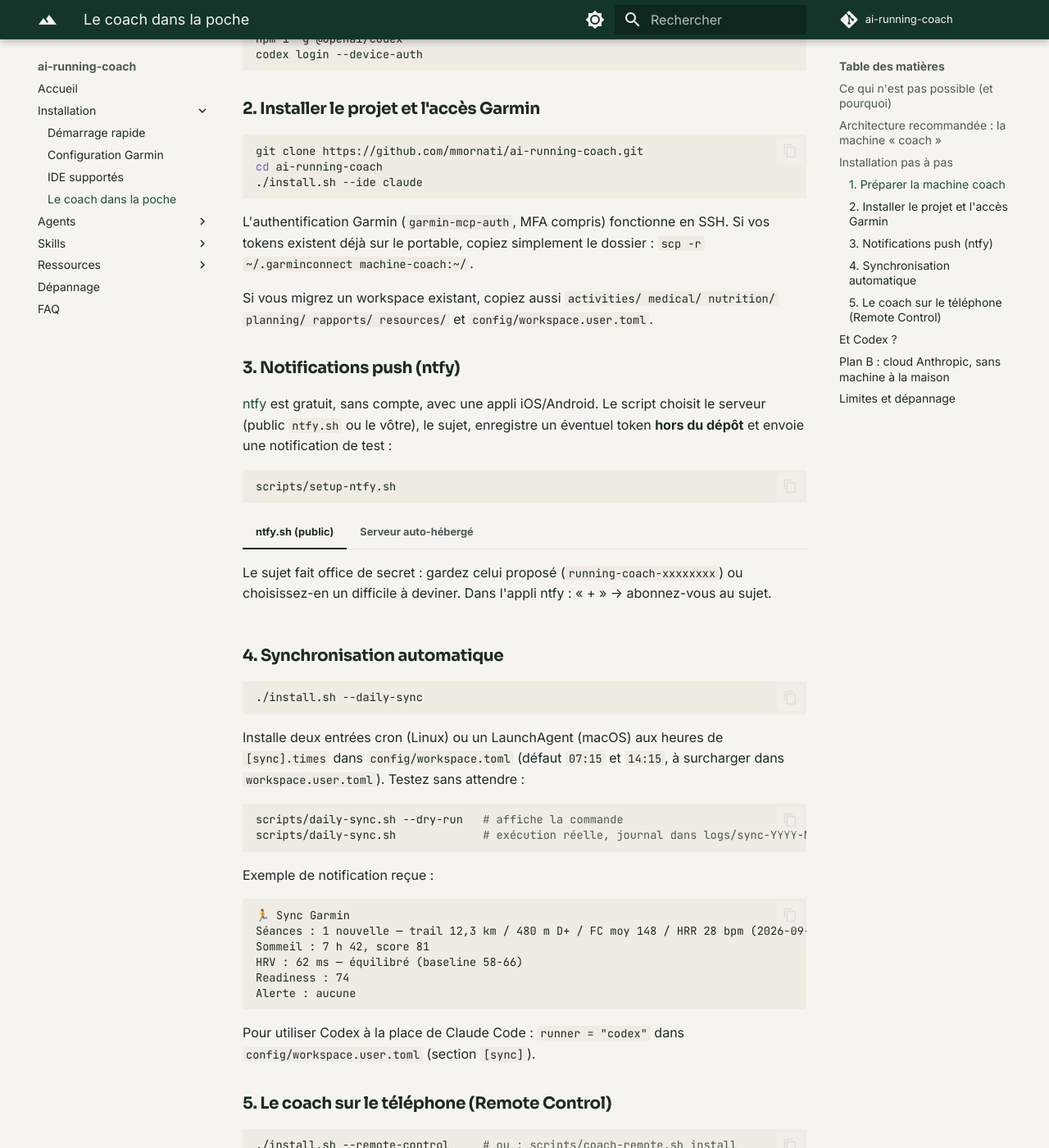
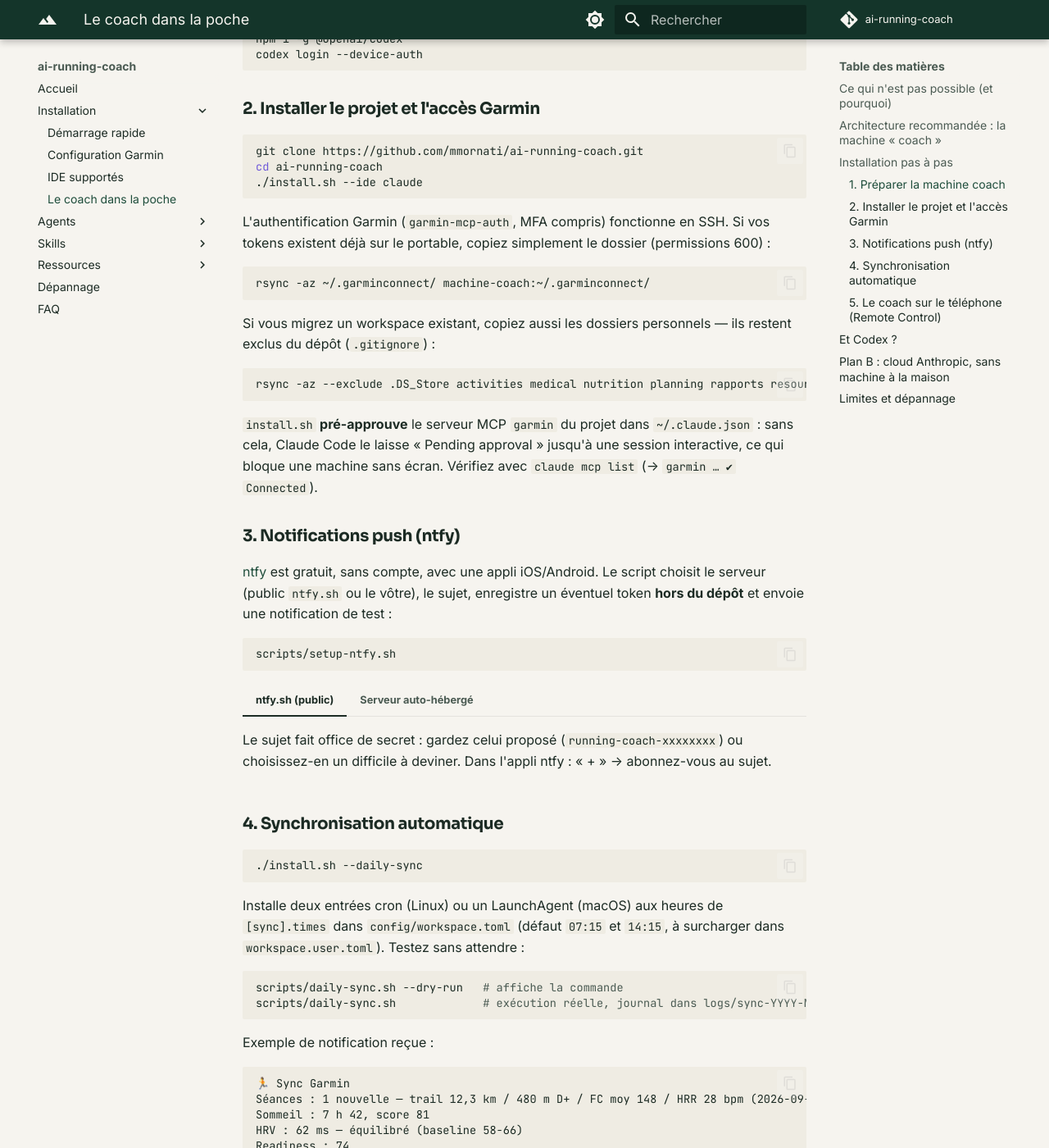
Before and after one commit to mmornati/ai-running-coach, an MkDocs documentation site: the page built from docs/mobile.md, in a window 1280 px wide and 1400 px high, scrolled down 2568 px. Shown: the whole window at 82% size. Built offline with MkDocs 1.6.1 and Material for MkDocs 9.7.7, drawn with Linux system fonts in a browser that asks for light colours; comment, search, counter and statistics services are not loaded; some of the changed text lies outside the part shown.

Commit message:
docs(mobile): retours de l'installation sur la machine coach (rsync, pré-approbation MCP, ssh -t)
Co-Authored-By: Claude Opus 5 <noreply@anthropic.com>

````diff
--- a/docs/mobile.md
+++ b/docs/mobile.md
@@ -90,11 +90,22 @@ cd ai-running-coach
 ```
 
 L'authentification Garmin (`garmin-mcp-auth`, MFA compris) fonctionne en SSH. Si vos tokens
-existent déjà sur le portable, copiez simplement le dossier :
-`scp -r ~/.garminconnect machine-coach:~/`.
+existent déjà sur le portable, copiez simplement le dossier (permissions 600) :
 
-Si vous migrez un workspace existant, copiez aussi `activities/ medical/ nutrition/
-planning/ rapports/ resources/` et `config/workspace.user.toml`.
+```bash
+rsync -az ~/.garminconnect/ machine-coach:~/.garminconnect/
+```
+
+Si vous migrez un workspace existant, copiez aussi les dossiers personnels — ils restent
+exclus du dépôt (`.gitignore`) :
+
+```bash
+rsync -az --exclude .DS_Store activities medical nutrition planning rapports resources machine-coach:~/ai-running-coach/
+```
+
+`install.sh` **pré-approuve** le serveur MCP `garmin` du projet dans `~/.claude.json` :
+sans cela, Claude Code le laisse « Pending approval » jusqu'à une session interactive, ce qui
+bloque une machine sans écran. Vérifiez avec `claude mcp list` (→ `garmin … ✔ Connected`).
 
 ### 3. Notifications push (ntfy)
 
@@ -219,6 +230,7 @@ datacenter (à valider une fois). C'est pourquoi la machine coach reste le choix
 | Symptôme | Cause / solution |
 |---|---|
 | La session est « hors ligne » sur le téléphone | Le processus `claude remote-control` est arrêté : `scripts/coach-remote.sh status` puis `restart`. Les sessions restent reprenables ~4 h. |
+| `claude mcp list` → `garmin … Pending approval` | Relancez `./install.sh --ide claude` (pré-approbation dans `~/.claude.json`) ou lancez `claude` une fois dans le projet et approuvez. |
 | `Remote Control requires claude.ai subscription auth` | `ANTHROPIC_API_KEY` est défini ou vous êtes connecté par clé API : retirez la variable, `claude` → `/login`. |
 | Le service démarre puis s'arrête en boucle | Confirmation unique jamais acceptée : lancez `claude remote-control` une fois au premier plan. |
 | `❌ Sync Garmin échouée` | Voir `logs/sync-YYYY-MM-DD.log`. Cause fréquente : tokens Garmin expirés → `uv run garmin-mcp-auth`. |
````
Also changed, not shown: other parts of docs/mobile.md (+1 -1 lines).
